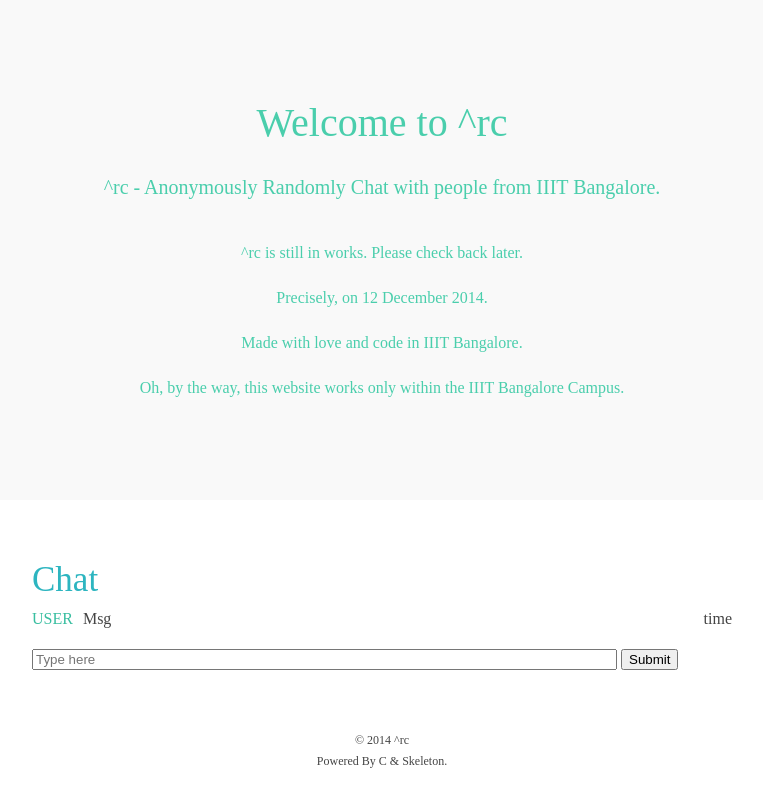
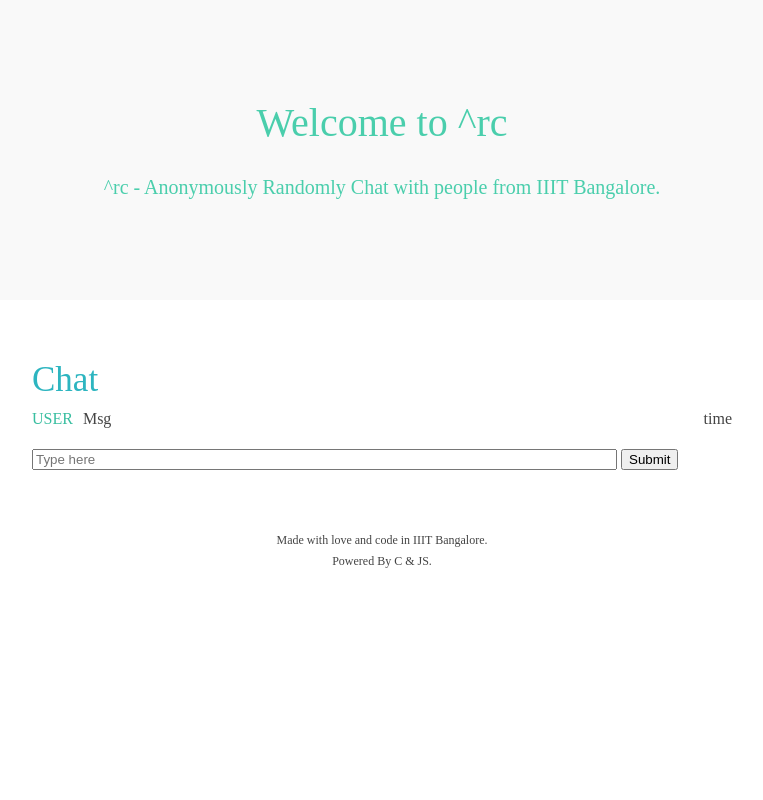
Before and after one commit to iiitb2014/arc, a plain HTML site: page index.html in a window 1280 px wide. Shown: the whole page, without its empty margins (258-1021 px from the left). Drawn offline with nearby package versions, Linux system fonts and the light colour scheme; no server answers.

Commit message:
final touches

```diff
--- a/depends/base.css
+++ b/depends/base.css
@@ -204,7 +204,7 @@ small { font-size:20px;}
 .music {
     color: #4aceac;
     background-color: #f9f9f9;
-    height:400px;
+    height:200px;
 }
 
 .music a {
--- a/index.html
+++ b/index.html
@@ -45,7 +45,6 @@
 <section class="home music">
 	<p>Welcome to ^rc </p>
   <p style="font-size:20px;"> ^rc - Anonymously Randomly Chat with people from IIIT Bangalore. </p>
-  <p style="font-size:16px;">^rc is still in works. Please check back later. <br/> Precisely, on 12 December 2014. <br/> Made with love and code in IIIT Bangalore. <br/> Oh, by the way, this website works only within the IIIT Bangalore Campus. </p>
 </section>
 <section class="container">
     <div class="twelve columns offset-by-two">
@@ -62,8 +61,8 @@
 
  <div class="container" style="padding-top:0px;">
   <nav class="nav sixteen columns">
-    <p>  © 2014 ^rc
-	<br> Powered By C &amp; Skeleton. </p>
+    <p>  Made with love and code in IIIT Bangalore.
+	<br> Powered By C &amp; JS. </p>
 </nav>
 
 
```
